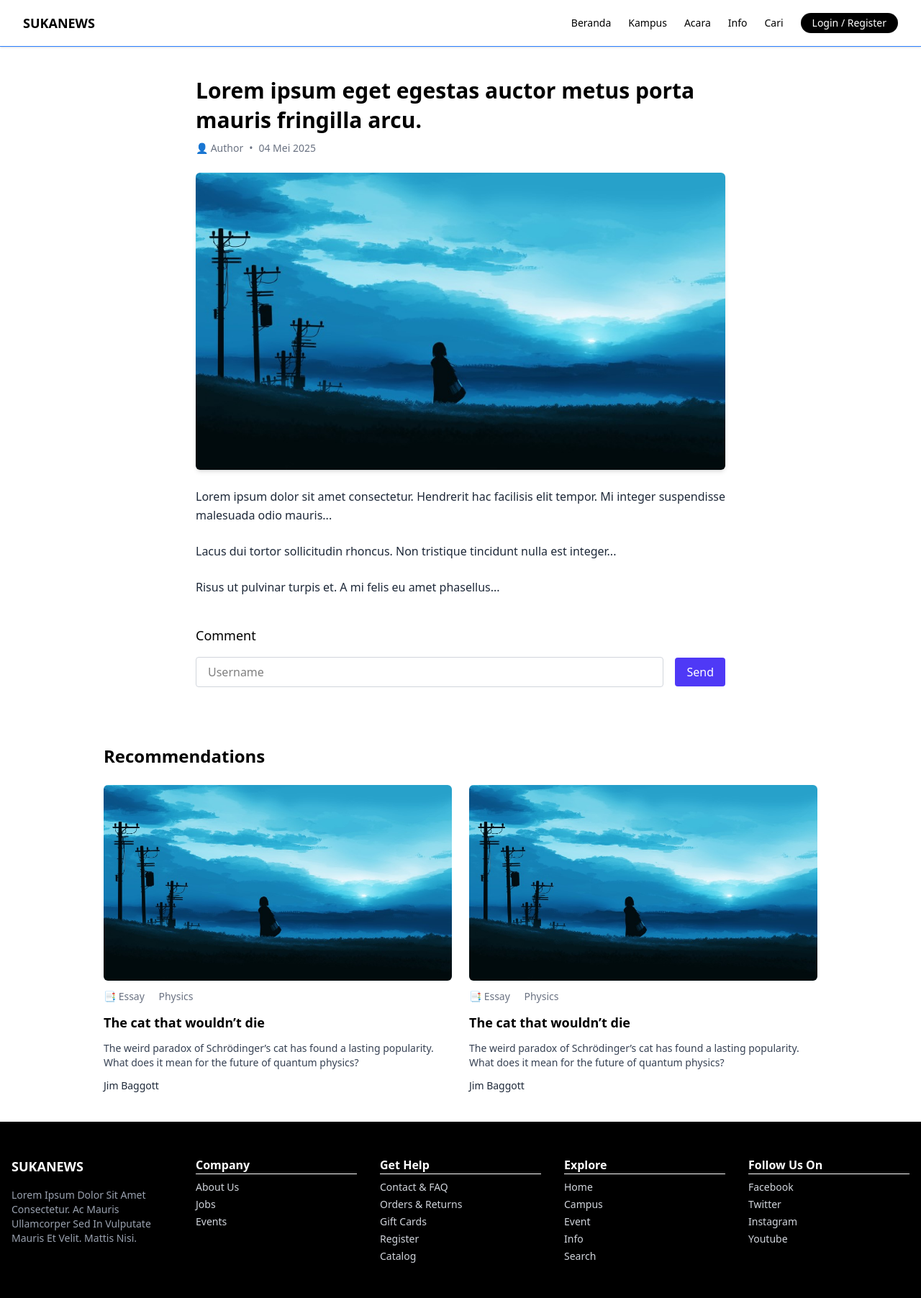
After one commit to ArbathAbdurrahman/SukaNews, a Django app: page /read/ in a window 1280 px wide. The commit adds this page. Shown: the whole page at 72% size. Run offline with Django 5.2, Linux system fonts and the light colour scheme; style sheets or scripts are compiled from the project's sources.

Commit message:
UP requirements

```diff
--- /dev/null
+++ b/sukanews/requirements.txt
@@ -0,0 +1,4 @@
+asgiref==3.8.1
+Django==5.2
+sqlparse==0.5.3
+tzdata==2025.2
--- a/sukanews/sukanews/urls.py
+++ b/sukanews/sukanews/urls.py
@@ -10,4 +10,5 @@ urlpatterns = [
     path('kampus/',kampus, name='kampus'),
     path('event/',event, name='event'),
     path('info/',info, name='info'),
+    path('read/',detail, name='read-article'),
 ] + static(settings.STATIC_URL, document_root=settings.STATIC_ROOT)
--- a/sukanews/sukanews/views.py
+++ b/sukanews/sukanews/views.py
@@ -20,3 +20,13 @@ def info(request):
         'nama': 'Info'
     }
     return render(request,'info.html', context)
+def acara(request):
+    context = {
+        'nama': 'acara'
+    }
+    return render(request,'acara.html', context)
+def detail(request):
+    context = {
+        'nama': 'detail'
+    }
+    return render(request,'detail.html', context)
--- /dev/null
+++ b/sukanews/templates/detail.html
@@ -0,0 +1,73 @@
+{% extends 'snippets/base.html' %}
+{% load static %}
+{% block content %}
+<div class="max-w-3xl mx-auto px-4 py-10">
+  <!-- Judul -->
+  <h1 class="text-2xl md:text-3xl font-semibold mb-2 leading-snug">
+    Lorem ipsum eget egestas auctor metus porta mauris fringilla arcu.
+  </h1>
+
+  <!-- Info Penulis -->
+  <div class="text-sm text-gray-500 mb-6 flex items-center space-x-2">
+    <span>👤 Author</span>
+    <span>•</span>
+    <span>04 Mei 2025</span>
+  </div>
+
+  <!-- Gambar -->
+  <div class="mb-6">
+    <img src="{% static 'images/walppaper.jpg' %}" alt="Artikel Image" class="w-full rounded-md shadow-md">
+  </div>
+
+  <!-- Konten -->
+  <div class="space-y-6 text-gray-800 leading-relaxed text-justify text-base">
+    <p>Lorem ipsum dolor sit amet consectetur. Hendrerit hac facilisis elit tempor. Mi integer suspendisse malesuada odio mauris...</p>
+    <p>Lacus dui tortor sollicitudin rhoncus. Non tristique tincidunt nulla est integer...</p>
+    <p>Risus ut pulvinar turpis et. A mi felis eu amet phasellus...</p>
+  </div>
+
+  <!-- Komentar -->
+  <div class="mt-10">
+    <h3 class="text-lg font-medium mb-4">Comment</h3>
+    <form class="flex items-center gap-4">
+      <input type="text" placeholder="Username" class="w-full px-4 py-2 rounded border border-gray-300 focus:outline-none focus:ring focus:ring-indigo-200">
+      <button type="submit" class="px-4 py-2 bg-indigo-600 text-white rounded hover:bg-indigo-700">Send</button>
+    </form>
+  </div>
+</div>
+
+<section class="max-w-5xl mx-auto px-4 py-10">
+    <h2 class="text-2xl font-bold mb-6">Recommendations</h2>
+
+    <div class="grid grid-cols-1 sm:grid-cols-2 gap-6">
+      <!-- Card 1 -->
+      <div class="space-y-3">
+        <img src="{% static 'images/walppaper.jpg' %}" alt="Thumbnail" class="w-full rounded-md">
+        <div class="text-sm text-gray-500 space-x-4">
+          <span>📑 Essay</span>
+          <span>Physics</span>
+        </div>
+        <h3 class="text-lg font-semibold">The cat that wouldn’t die</h3>
+        <p class="text-gray-700 text-sm">
+          The weird paradox of Schrödinger’s cat has found a lasting popularity. What does it mean for the future of quantum physics?
+        </p>
+        <p class="text-sm text-gray-800 font-medium">Jim Baggott</p>
+      </div>
+
+      <!-- Card 2 -->
+      <div class="space-y-3">
+        <img src="{% static 'images/walppaper.jpg' %}" alt="Thumbnail" class="w-full rounded-md">
+        <div class="text-sm text-gray-500 space-x-4">
+          <span>📑 Essay</span>
+          <span>Physics</span>
+        </div>
+        <h3 class="text-lg font-semibold">The cat that wouldn’t die</h3>
+        <p class="text-gray-700 text-sm">
+          The weird paradox of Schrödinger’s cat has found a lasting popularity. What does it mean for the future of quantum physics?
+        </p>
+        <p class="text-sm text-gray-800 font-medium">Jim Baggott</p>
+      </div>
+    </div>
+  </section>
+
+{% endblock content %}
--- a/sukanews/templates/event.html
+++ b/sukanews/templates/event.html
@@ -1,4 +1,4 @@
-{% include 'snippets/base.html' %}
+{% extends 'snippets/base.html' %}
 {% block content %}
 <div>
     <h1>{{nama}}</h1>
--- a/sukanews/templates/info.html
+++ b/sukanews/templates/info.html
@@ -1,4 +1,4 @@
-{% include 'snippets/base.html' %}
+{% extends 'snippets/base.html' %}
 {% block content %}
 <div>
     <h1>{{nama}}</h1>
--- a/sukanews/templates/kampus.html
+++ b/sukanews/templates/kampus.html
@@ -1,4 +1,4 @@
-{% include 'snippets/base.html' %}
+{% extends 'snippets/base.html' %}
 {% block content %}
 <div>
     <h1>{{nama}}</h1>
--- a/sukanews/templates/snippets/footer.html
+++ b/sukanews/templates/snippets/footer.html
@@ -12,7 +12,7 @@
 
       <!-- Company -->
       <div>
-        <h3 class="font-semibold mb-2 border-b border-white w-8">Company</h3>
+        <h3 class="font-semibold mb-2 border-b border-white">Company</h3>
         <ul class="space-y-1 text-sm text-gray-300 mt-2">
           <li><a href="#" class="hover:underline">About Us</a></li>
           <li><a href="#" class="hover:underline">Jobs</a></li>
@@ -22,7 +22,7 @@
 
       <!-- Get Help -->
       <div>
-        <h3 class="font-semibold mb-2 border-b border-white w-8">Get Help</h3>
+        <h3 class="font-semibold mb-2 border-b border-white">Get Help</h3>
         <ul class="space-y-1 text-sm text-gray-300 mt-2">
           <li><a href="#" class="hover:underline">Contact & FAQ</a></li>
           <li><a href="#" class="hover:underline">Orders & Returns</a></li>
@@ -34,7 +34,7 @@
 
       <!-- Explore -->
       <div>
-        <h3 class="font-semibold mb-2 border-b border-white w-8">Explore</h3>
+        <h3 class="font-semibold mb-2 border-b border-white">Explore</h3>
         <ul class="space-y-1 text-sm text-gray-300 mt-2">
           <li><a href="#" class="hover:underline">Home</a></li>
           <li><a href="#" class="hover:underline">Campus</a></li>
@@ -46,7 +46,7 @@
 
       <!-- Follow Us -->
       <div>
-        <h3 class="font-semibold mb-2 border-b border-white w-8">Follow Us On</h3>
+        <h3 class="font-semibold mb-2 border-b border-white">Follow Us On</h3>
         <ul class="space-y-1 text-sm text-gray-300 mt-2">
           <li><a href="#" class="hover:underline">Facebook</a></li>
           <li><a href="#" class="hover:underline">Twitter</a></li>
--- a/sukanews/templates/snippets/navbar.html
+++ b/sukanews/templates/snippets/navbar.html
@@ -5,12 +5,12 @@
           <span class="text-lg font-bold">SUKANEWS</span>
         </div>
         <div class="flex items-center space-x-6">
-            <a href="#" class="text-sm hover:underline">Beranda</a>
-            <a href="#" class="text-sm hover:underline">Kampus</a>
-            <a href="#" class="text-sm hover:underline">Acara</a>
-            <a href="#" class="text-sm hover:underline">Info</a>
-            <a href="#" class="text-sm hover:underline">Cari</a>
-            <a href="#" class="bg-black text-white text-sm px-4 py-1 rounded-full">Login / Register</a>
+            <a href="{% url 'beranda' %}" class="text-sm hover:underline">Beranda</a>
+            <a href="{% url 'kampus' %}" class="text-sm hover:underline">Kampus</a>
+            <a href="{% url 'event' %}" class="text-sm hover:underline">Acara</a>
+            <a href="{% url 'info' %}" class="text-sm hover:underline">Info</a>
+            <a href="{% url 'read-article' %}" class="text-sm hover:underline">Cari</a>
+            <a href="{% url 'beranda' %}" class="bg-black text-white text-sm px-4 py-1 rounded-full">Login / Register</a>
         </div>
       </div>
     </div>
```
